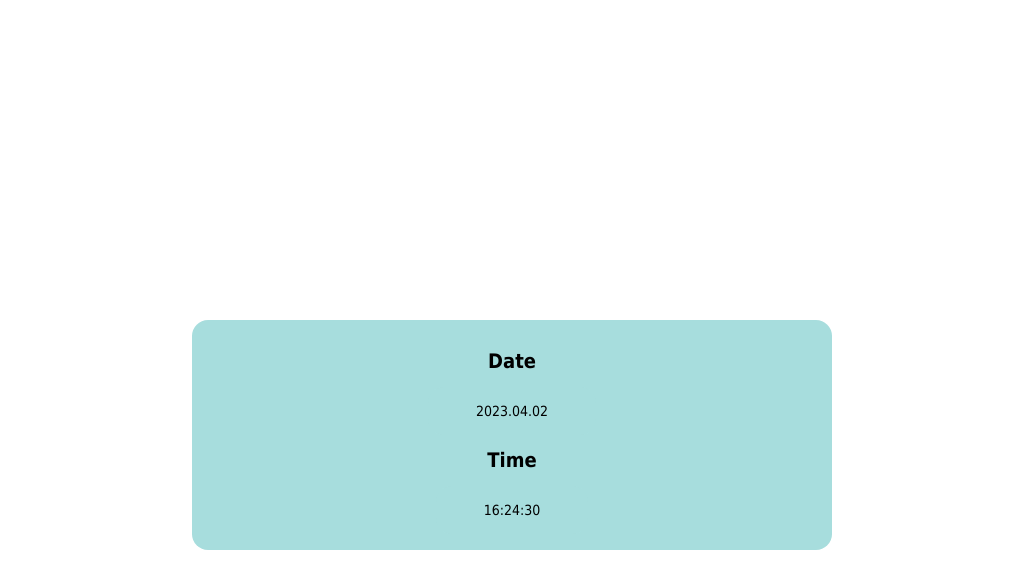
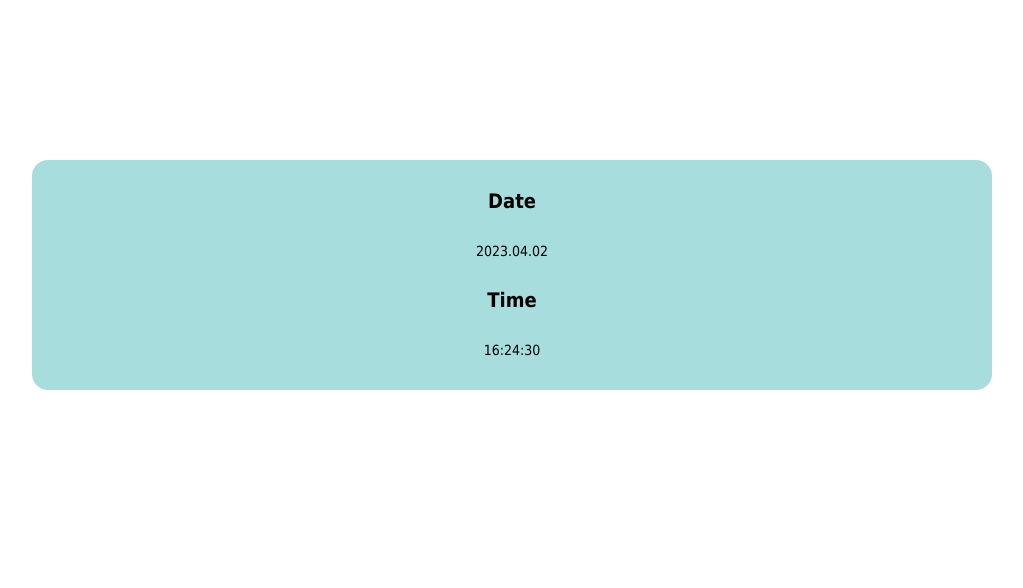
Before and after one commit to marinaSandberg/clock, a plain HTML site: page index.html in a window 1280 px wide. Shown: the whole page, without its empty margins (128-1151 px from the left). Drawn offline with Linux system fonts and the light colour scheme.

Commit message:
Update index.html

```diff
--- a/index.html
+++ b/index.html
@@ -11,7 +11,7 @@
         body {
             font-family: tahoma;
             font-size: 14px;
-            margin: 20rem;
+            margin: 10rem;
         }
 
         div {
```
